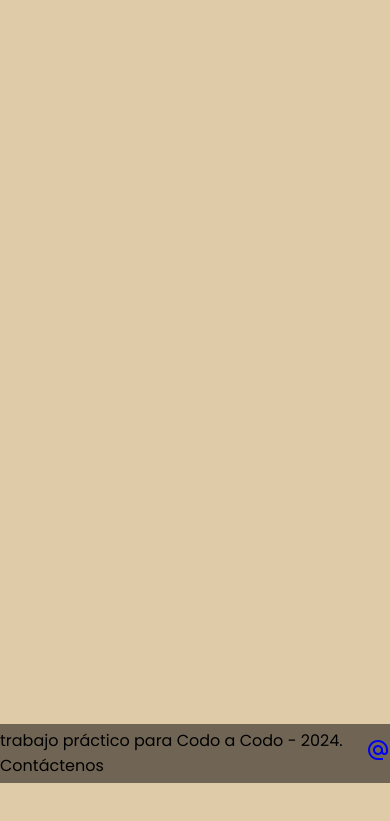
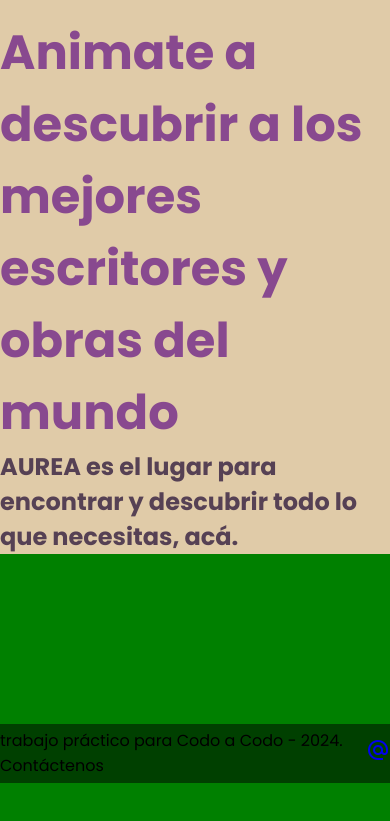
Before and after one commit to CristianCastro2023/TP-Codo-a-Codo-Front, a plain HTML site: page index.html in a window 390 px wide. Shown: the part 61-882 px from the top of the page. Before the commit the page ends 844 px from the top, so only its background shows below. Drawn offline with nearby package versions, Linux system fonts and the light colour scheme.

Commit message:
ui update

```diff
--- a/index.js
+++ b/index.js
@@ -34,6 +34,11 @@
   title.setAttribute('id', 'page-title');
   title.textContent = name;
   navbar.appendChild(title);
+
+  title.onclick = () => {
+    displayDiv.innerHTML = ''
+    homeDisplay()
+  }
 
   const toggleMenuButton = document.createElement("button");
 
@@ -135,7 +140,22 @@
 
   const placeholder = document.createElement('div')
   placeholder.setAttribute('id', 'placeholder')
-  placeholder.textContent = 'placeholder para info del home'
+
+
+  const slogan = document.createElement('div')
+  slogan.setAttribute('id', 'slogan')
+  placeholder.appendChild(slogan)
+  slogan.textContent = 'Animate a descubrir a los mejores escritores y obras del mundo'
+
+
+  const description = document.createElement('div')
+  description.setAttribute('id','description')
+  placeholder.appendChild(description)
+  description.textContent = 'AUREA es el lugar para encontrar y descubrir todo lo que necesitas, acá.'
+
+  const banner = document.createElement('div')
+  banner.setAttribute('id', 'banner')
+  placeholder.appendChild(banner)
 
   const footer = document.createElement('div');
   footer.setAttribute("id", "footer");
--- a/styles.css
+++ b/styles.css
@@ -376,11 +376,32 @@
     border: none;
 }
 
-#display-div{
-    height: 100vh;
+#placeholder{
+    width: 100%;
+    height: 80vh;
+    margin-top: 20%;
 }
 
+#slogan{
+    font-weight: bolder;
+    font-size: 48px;
+    color: var(--main-color-light);
+}
+
+#description{
+    font-weight: bold;
+    font-size: 24px;
+    color: var(--main-color-dark);
+}
+
+#banner{
+    background-color: green;
+    width: 100%;
+    height: 40%;
+}
 /*NAVBAR COLLIPSIBLE FUNCTION*/
+
+
   .hidden {
     height: 6vh; /* Set the height of the hidden navbar */
   }
@@ -571,7 +592,7 @@
 
  #cat-spacer{
     width: 100%;
-    height: 8%;
+    height: 15% !important;
  }
 
  #cat-back-button-container{
@@ -694,7 +715,7 @@
     height: 100vh;
     width: 100vw;
     background-color: rgba(0, 0, 0, 0.5);
-    z-index: 4;
+    z-index: 6;
     display: flex;
     justify-content: center;
     align-items: center;
```
